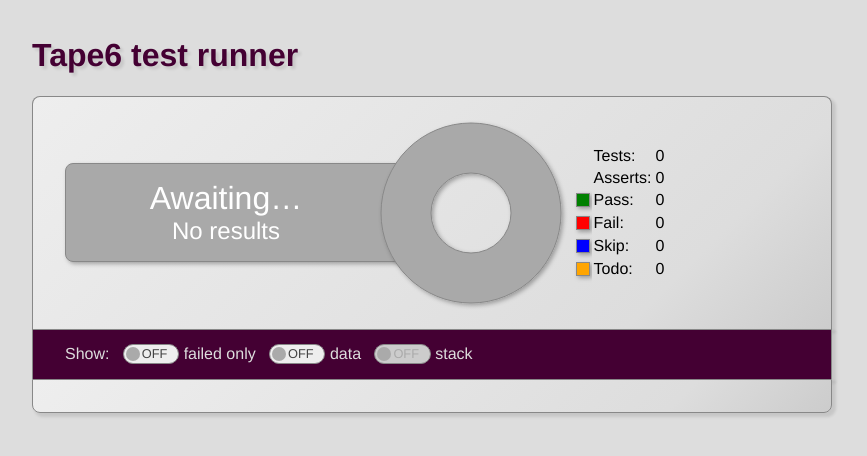
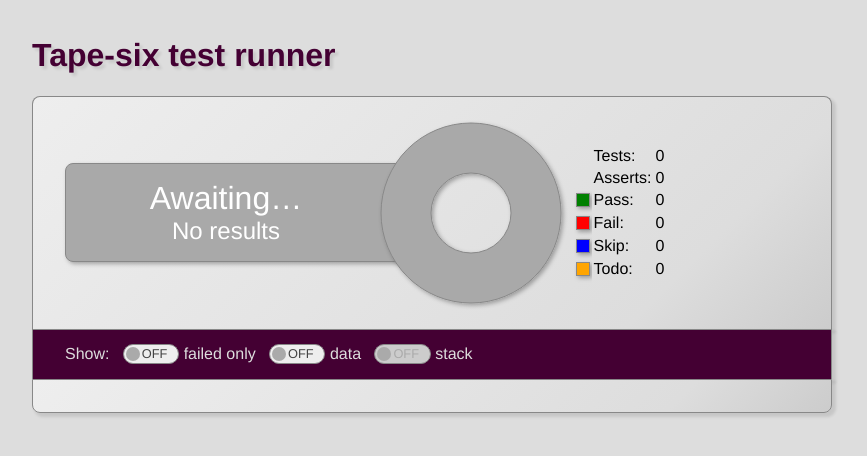
Before and after one commit to uhop/tape-six, a website with bundled scripts: page webApp/index.html in a window 1280 px wide. Shown: the whole page, without its empty margins (208-1075 px from the left). Built offline with nearby package versions, Linux system fonts and the light colour scheme; no server answers.

Commit message:
Ranaming tape6 => tape-six in some cases.

```diff
--- a/webApp/index.html
+++ b/webApp/index.html
@@ -1,7 +1,7 @@
 <!DOCTYPE html>
 <html>
   <head>
-    <title>Tape6 test runner</title>
+    <title>Tape-six test runner</title>
     <meta name="viewport" content="width=device-width, initial-scale=1" />
     <link rel="stylesheet" href="./style.css" />
     <link rel="stylesheet" href="./tape6-donut.css" />
@@ -13,7 +13,7 @@
   </head>
   <body class="tape6">
     <div class="page-wrap">
-      <h1>Tape6 test runner</h1>
+      <h1>Tape-six test runner</h1>
       <div class="tile score">
         <div class="text nothing">
           <div class="message">Awaiting&hellip;</div>
```
Also changed, not shown: tests/web/test-simple.html (+2 -2 lines).
